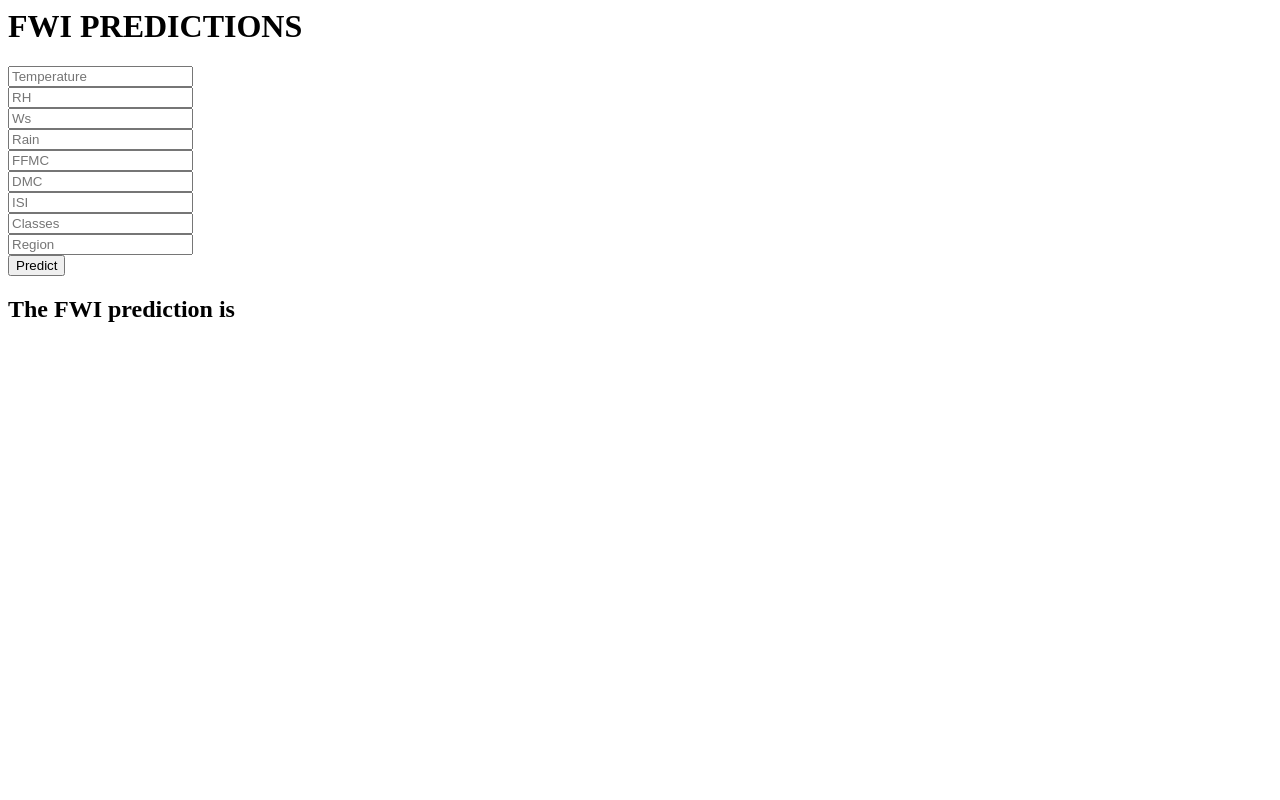
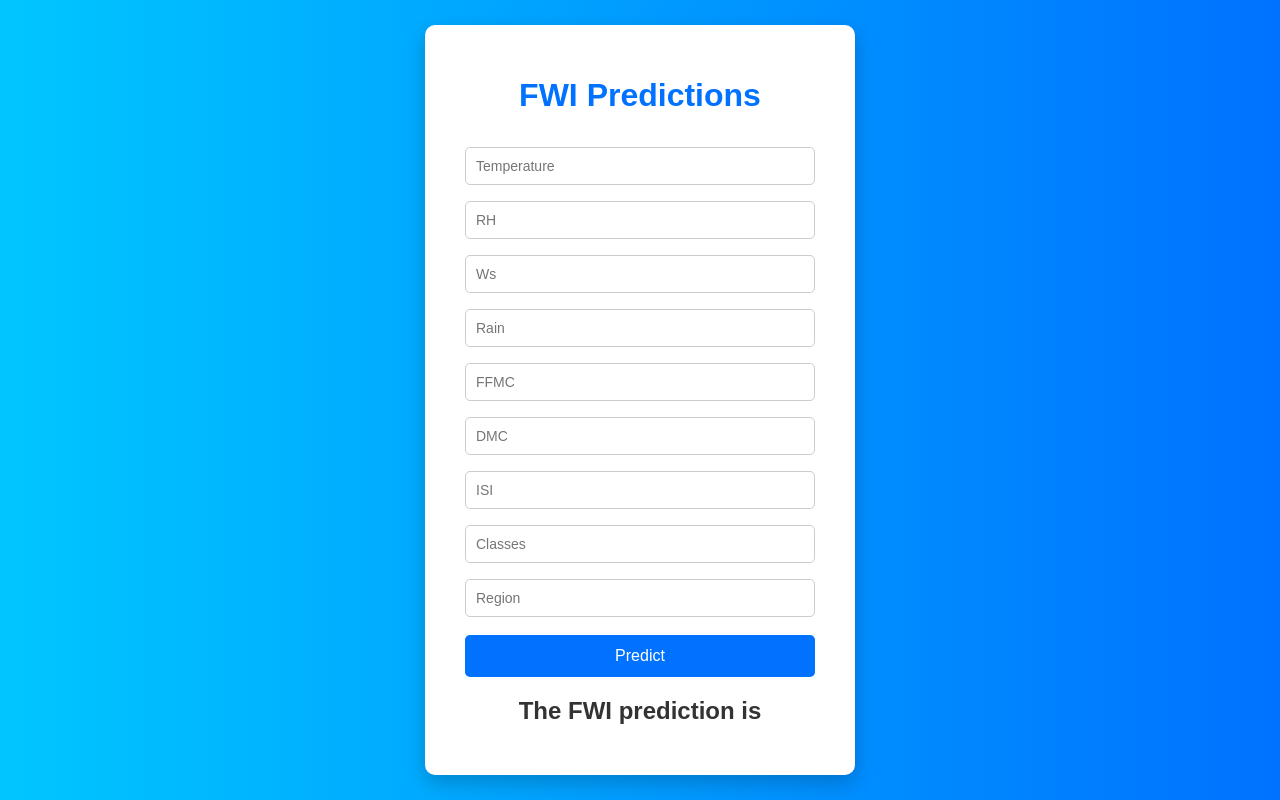
Before and after one commit to nagane09/TestForestFires, a Flask app: page /predictdata in a window 1280 px wide. Run offline with Flask 3, Linux system fonts and the light colour scheme; parts of the project's set-up code (start-up, migrations or seed data) failed here and were passed over.

Commit message:
Update home.html

```diff
--- a/templates/home.html
+++ b/templates/home.html
@@ -1,25 +1,89 @@
-<html>
-    <body>
-        <div class="login">
-            <h1>FWI PREDICTIONS</h1>
+<!DOCTYPE html>
+<html lang="en">
+<head>
+    <meta charset="UTF-8">
+    <meta name="viewport" content="width=device-width, initial-scale=1.0">
+    <title>FWI Predictions</title>
+    <style>
+        /* General page styling */
+        body {
+            font-family: 'Arial', sans-serif;
+            background: linear-gradient(to right, #00c6ff, #0072ff);
+            display: flex;
+            justify-content: center;
+            align-items: center;
+            height: 100vh;
+            margin: 0;
+        }
 
-            <form action="{{url_for('predict')}}" method="POST">
-                <input type="text" name="Temperature" placeholder="Temperature" required="required"/><br>
-                <input type="text" name="RH" placeholder="RH" required="required"/><br>
-                <input type="text" name="Ws" placeholder="Ws" required="required"/><br>
-                <input type="text" name="Rain" placeholder="Rain" required="required"/><br>
-                <input type="text" name="FFMC" placeholder="FFMC" required="required"/><br>
-                <input type="text" name="DMC" placeholder="DMC" required="required"/><br>
-                <input type="text" name="ISI" placeholder="ISI" required="required"/><br>
-                <input type="text" name="Classes" placeholder="Classes" required="required"/><br>
-                <input type="text" name="Region" placeholder="Region" required="required"/><br>
+        /* Container for the form */
+        .container {
+            background-color: #ffffff;
+            padding: 30px 40px;
+            border-radius: 10px;
+            box-shadow: 0 8px 20px rgba(0,0,0,0.2);
+            width: 350px;
+            text-align: center;
+        }
 
-                <button type="submit" class="btn btn-primary btn-block btn-large">Predict</button>
+        h1 {
+            margin-bottom: 25px;
+            color: #0072ff;
+        }
 
-            </form>
+        input[type="text"] {
+            width: 100%;
+            padding: 10px;
+            margin: 8px 0;
+            border-radius: 5px;
+            border: 1px solid #ccc;
+            box-sizing: border-box;
+            font-size: 14px;
+        }
+
+        button {
+            width: 100%;
+            padding: 12px;
+            background-color: #0072ff;
+            color: white;
+            border: none;
+            border-radius: 5px;
+            font-size: 16px;
+            cursor: pointer;
+            margin-top: 10px;
+        }
+
+        button:hover {
+            background-color: #005bb5;
+        }
+
+        h2 {
+            margin-top: 20px;
+            color: #333;
+        }
+    </style>
+</head>
+<body>
+    <div class="container">
+        <h1>FWI Predictions</h1>
+
+        <form action="{{url_for('predict')}}" method="POST">
+            <input type="text" name="Temperature" placeholder="Temperature" required>
+            <input type="text" name="RH" placeholder="RH" required>
+            <input type="text" name="Ws" placeholder="Ws" required>
+            <input type="text" name="Rain" placeholder="Rain" required>
+            <input type="text" name="FFMC" placeholder="FFMC" required>
+            <input type="text" name="DMC" placeholder="DMC" required>
+            <input type="text" name="ISI" placeholder="ISI" required>
+            <input type="text" name="Classes" placeholder="Classes" required>
+            <input type="text" name="Region" placeholder="Region" required>
+
+            <button type="submit">Predict</button>
+        </form>
+
         <h2>
             The FWI prediction is {{results}}
         </h2>
-        </div>
-    </body>
+    </div>
+</body>
 </html>
```
